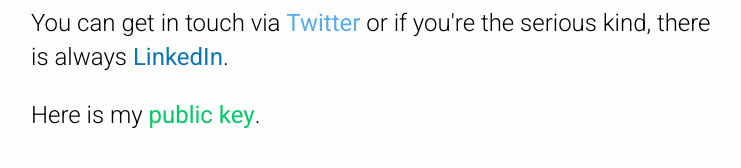
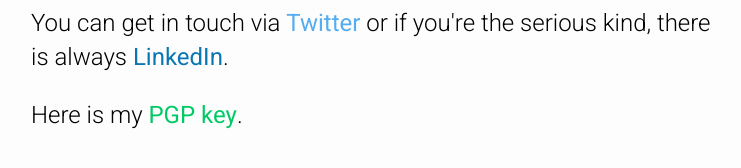
Before and after one commit to traghav/traghav.github.io, a Jekyll site: the page built from index.html, in a window 1280 px wide. Shown: the part 437-605 px from the top of the page, without its empty margins (259-1000 px from the left). Built offline with Jekyll 4.4.1, drawn with Linux system fonts in a browser that asks for light colours; nearby versions of some CDN libraries.

Commit message:
pgp changes

```diff
--- a/index.html
+++ b/index.html
@@ -130,7 +130,7 @@ color: #f0f0f0;
   </div>
   <div class="row contact">
     <div class="column">
-	    <p>Here is my <a class="contact" href="/pubkey.text">public key</a>.</p>
+	    <p>Here is my <a class="contact" href="/pubkey.text">PGP key</a>.</p>
 	</div>
 </div>
 
```
